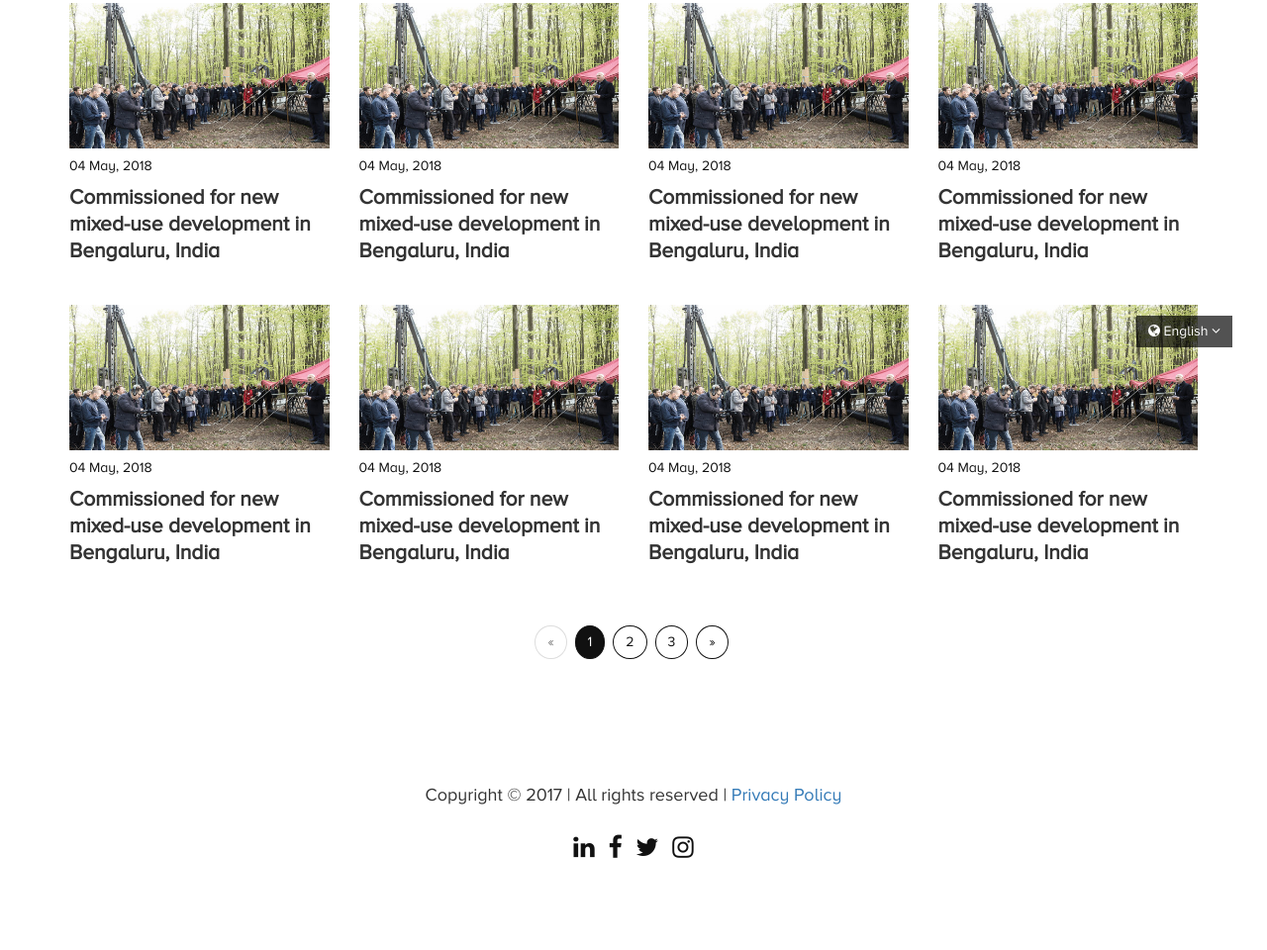
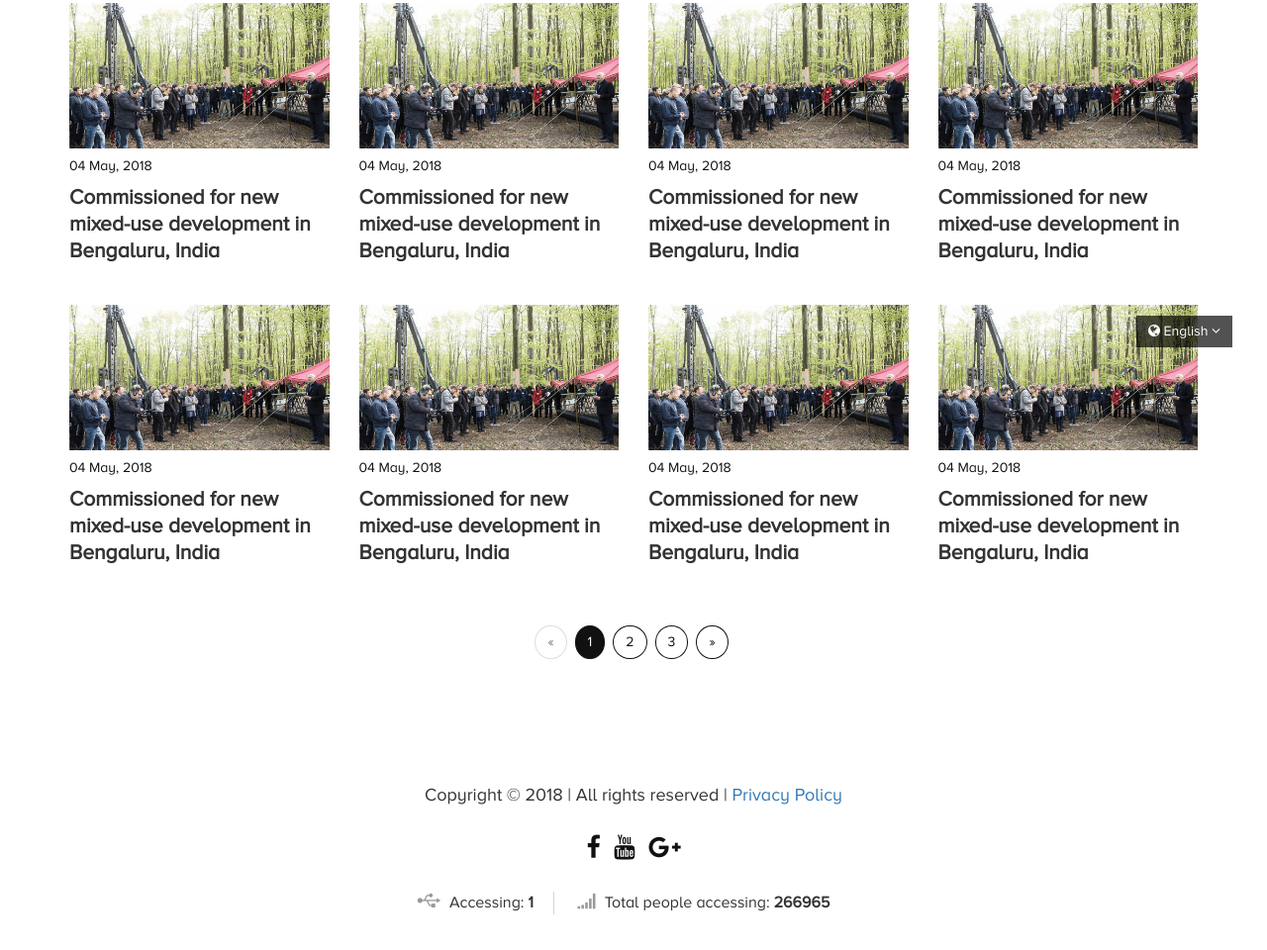
Before and after one commit to thangtran95/TheFive, a plain HTML site: page news.html in a window 1280 px wide. Shown: the part 414-1374 px from the top of the page at 99% size. Drawn offline with Linux system fonts and the light colour scheme; files whose address does not match are found by name.

Commit message:
fix footer

```diff
--- a/css/include/_index.scss
+++ b/css/include/_index.scss
@@ -348,7 +348,7 @@ footer{
 	padding: 50px 0;
 	.ed-footer{
 		text-align: center;
-		ul{
+		.ft-social{
 			margin: 30px 0;
 			li{
 				display: inline-block;
@@ -359,6 +359,27 @@ footer{
 						font-size: 25px;
 					}
 
+				}
+			}
+		}
+		.report{
+			text-align: center;
+			li{
+				font-size: 16px;
+				color: #333;
+				display: inline-block;
+				margin-right: 20px;
+				&:first-child{
+					padding-right: 20px;
+					border-right: 1px solid #d4d4d4;
+				}
+				i{
+					font-size: 18px;
+					margin-right: 5px;
+					color: #999999;
+				}
+				span{
+					font-weight: bold;
 				}
 			}
 		}
--- a/css/responsive.css
+++ b/css/responsive.css
@@ -47,6 +47,12 @@
     .dropup-indext{
         bottom: 80px;
     }
+    footer {
+        padding: 0px 0 80px;
+    }
+    footer .ed-footer .report li:first-child{
+        border: 0;
+    }
 }
 
 @media only screen and (max-width: 375px) {
--- a/news.html
+++ b/news.html
@@ -186,13 +186,19 @@
                 <div class="row">
                     <div class="col-xs-12">
                         <div class="ed-footer">
-                            <h4>Copyright © 2017  |  All rights reserved  |  <a href="#">Privacy Policy</a></h4>
-                            <ul>
-                                <li><a href="#"><i class="fa fa-linkedin"></i></a></li>
-                                <li><a href="#"><i class="fa fa-facebook"></i></a></li>
-                                <li><a href="#"><i class="fa fa-twitter"></i></a></li>
-                                <li><a href="#"><i class="fa fa-instagram"></i></a></li>
+                            <h4>Copyright © 2018  |  All rights reserved  |  <a href="#" target="_blank">Privacy Policy</a></h4>
+                            <ul class="ft-social">
+                                <li><a href="#" target="_blank"><i class="fa fa-facebook"></i></a></li>
+                                <li><a href="#" target="_blank"><i class="fa fa-youtube"></i></a></li>
+                                <li><a href="#" target="_blank"><i class="fa fa-google-plus"></i></a></li>
                             </ul>
+
+                            <ul class="report">
+                                <li><i class="fa fa-usb"></i> Accessing: <span>1</span></li>
+                                <li><i class="fa fa-signal"></i> Total people accessing: <span>266965</span></li>
+
+                            </ul>
+
                         </div>
                     </div>
                 </div>
```
Also changed, not shown: contact.html (+12 -6 lines), expertise-detail.html (+12 -6 lines), expertise.html (+12 -6 lines), index.html (+4 -4 lines), news-detail.html (+12 -6 lines), office.html (+12 -6 lines), project-detail.html (+12 -6 lines), project.html (+12 -6 lines), css/main.css, 1 other file.
